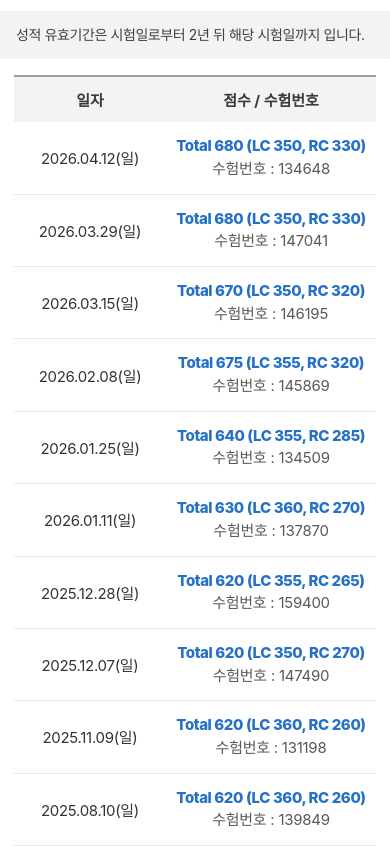
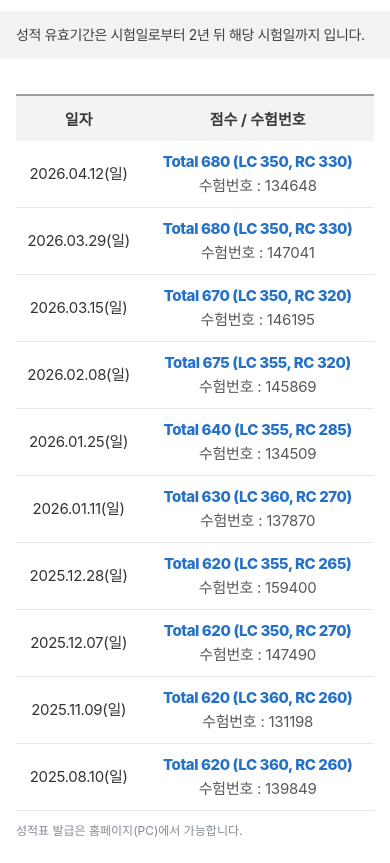
Before and after one commit to sungchol3/HTML_Project, a website: page m_toeic_score_list.html in a window 390 px wide. Shown: the part 103-966 px from the top of the page. Drawn offline with Linux system fonts and the light colour scheme.

Commit message:
Update detail CSS
Update and test the table and add the last detail note.

테이블의 구체적인 스타일과 마지막 "성적표 발급" 부분 추가함.

```diff
--- a/m_toeic_score_list.html
+++ b/m_toeic_score_list.html
@@ -12,6 +12,7 @@
             --line: #e8e8e8;
             --light-gray: #f3f3f3;
             --score-blue: #2571c7;
+            --color-gray: #868B94;
         }
 
         * {
@@ -111,8 +112,13 @@
             letter-spacing: -0.4px;
         }
 
+        .detail {
+            padding: 10px 16px;
+        }
+
         .score-list {
-            margin: 26px 20px 0;
+            position: relative;
+            margin-top: 25px;
             border-top: 2px solid #9d9d9d;
             border-bottom: 1px solid var(--line);
         }
@@ -133,11 +139,11 @@
         }
 
         .score-table thead th:first-child {
-            width: 42%;
+            width: 35%;
         }
 
         .score-table thead th:last-child {
-            width: 58%;
+            width: 65%;
         }
 
         .score-table tbody tr {
@@ -149,19 +155,19 @@
         }
 
         .score-table td {
-            padding: 14px 4px;
+            padding: 10px 0;
+            line-height: 22px;
             vertical-align: middle;
+            text-align: center;
         }
 
         .date-cell {
-            text-align: center;
             font-size: 15px;
             color: #333;
             letter-spacing: -0.3px;
         }
 
         .result-cell {
-            text-align: center;
             line-height: 1.38;
         }
 
@@ -178,6 +184,13 @@
             color: var(--text-muted);
             font-size: 16px;
             letter-spacing: -0.25px;
+        }
+
+        .inline-note {
+            font-size: 12px;
+            line-height: 20px;
+            color: var(--color-gray);
+            margin-top: 10px;
         }
 
         @media (max-width: 560px) {
@@ -221,15 +234,17 @@
             }
 
             .score-list {
-                margin: 16px 14px 0;
+                margin-top: 25px;
             }
 
             .score-table thead th {
                 font-size: 15px;
+                height: 38px;
             }
 
             .score-table td {
-                padding: 14px 2px;
+                padding: 10px 0;
+                line-height: 22px;
             }
 
             .date-cell {
@@ -263,7 +278,7 @@
 
         <h1 class="page-title">성적확인</h1>
         <p class="notice">성적 유효기간은 시험일로부터 2년 뒤 해당 시험일까지 입니다.</p>
-
+        <div class="detail">
             <section class="score-list" aria-label="점수 목록">
                 <table class="score-table">
                     <thead>
@@ -276,6 +291,8 @@
                     </tbody>
                 </table>
             </section>
+            <p class="inline-note">성적표 발급은 홈페이지(PC)에서 가능합니다.</p>
+        </div>
     </div>
 </body>
 <script src="m_toeic_score_list.js"></script>
```
Lines whose indentation alone changed are shown as unchanged.
